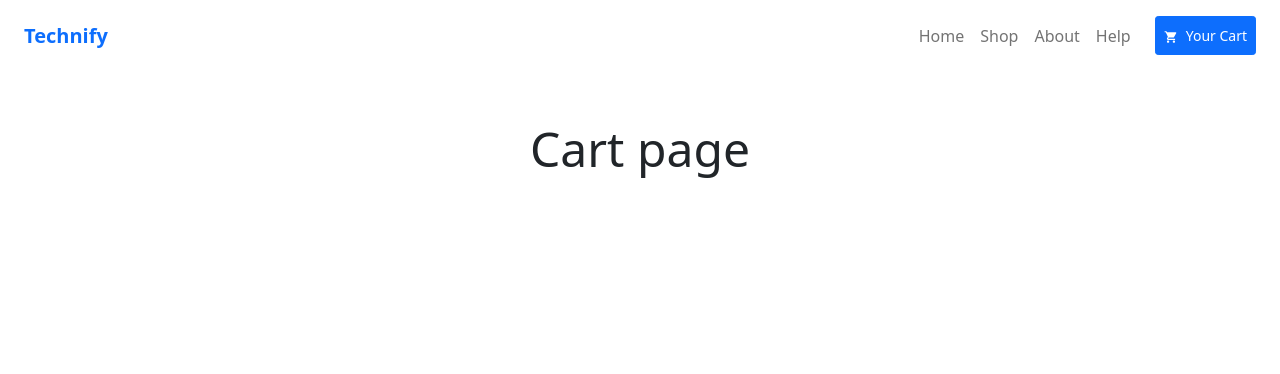
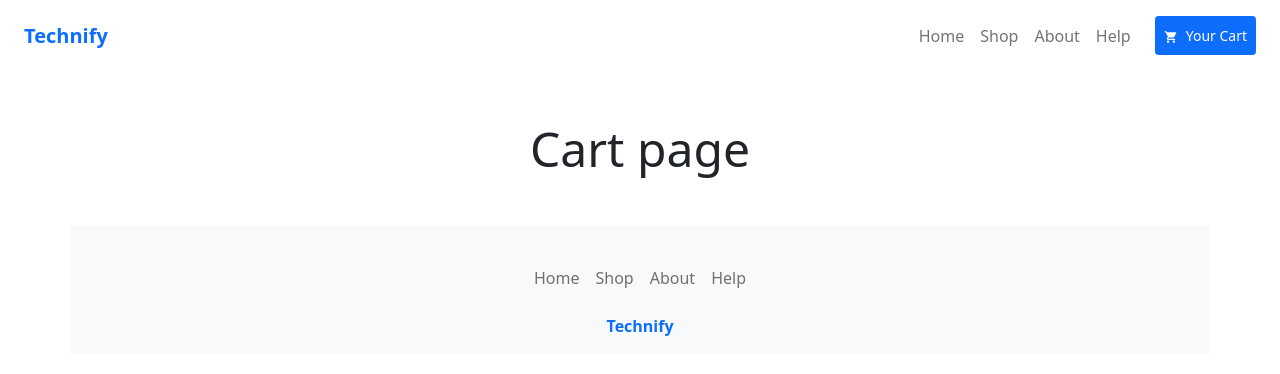
Before and after one commit to 5thDimensionalVader/technify-shop, a React (Create React App) app: page /cart in a window 1280 px wide. Shown: the top 374 px of the page. Built offline with nearby package versions, Linux system fonts and the light colour scheme.

Commit message:
technify-shop Footer added and updated

```diff
--- a/src/App.js
+++ b/src/App.js
@@ -19,6 +19,7 @@ const App = () => {
           </Switch>
         </div>
         {/* Footer component here */}
+        <Footer/>
       </div>
     </Router>
   );
--- a/src/components/Footer/Footer.js
+++ b/src/components/Footer/Footer.js
@@ -1,9 +1,34 @@
 import footerStyles from './footer.module.css';
+import { Link } from 'react-router-dom';
 
 const Footer = () => {
   return (
-    <div className="container">
-      <h4 className="display-5 text-center">Footer component</h4>
+    <div className="container bg-light py-3">
+      <nav className="navbar navbar-expand-lg navbar-light py-3">
+        <div className="container">
+          {/* Navbar Links */}
+          <div className="navbar-collapse justify-content-center align-center" id="main-nav">
+            <ul className="navbar-nav">
+              <li className="nav-item">
+                <Link className="nav-link" to="/">Home</Link>
+              </li>
+              <li className="nav-item">
+                <Link className="nav-link" to="/shop">Shop</Link>
+              </li>
+              <li className="nav-item">
+                <Link className="nav-link" to="/about">About</Link>
+              </li>
+              <li className="nav-item">
+                <Link className="nav-link" to="/help">Help</Link>
+              </li>
+            </ul>
+          </div>
+          {/* Brand */}
+        </div>
+      </nav>
+      <div className="container text-center align-center">
+        <span className="text-primary fw-bold">Technify</span>
+      </div>
     </div>
   );
 }
```
